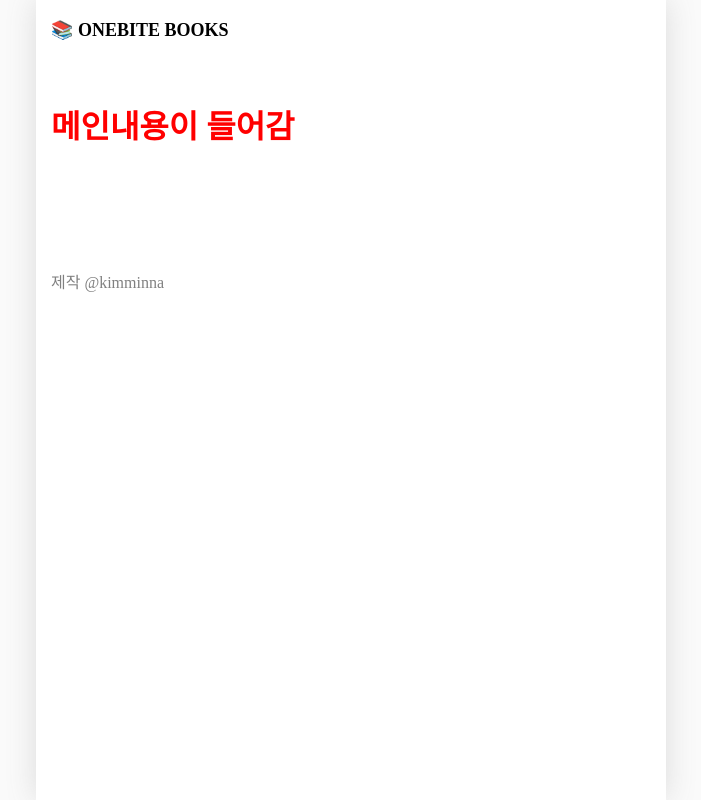
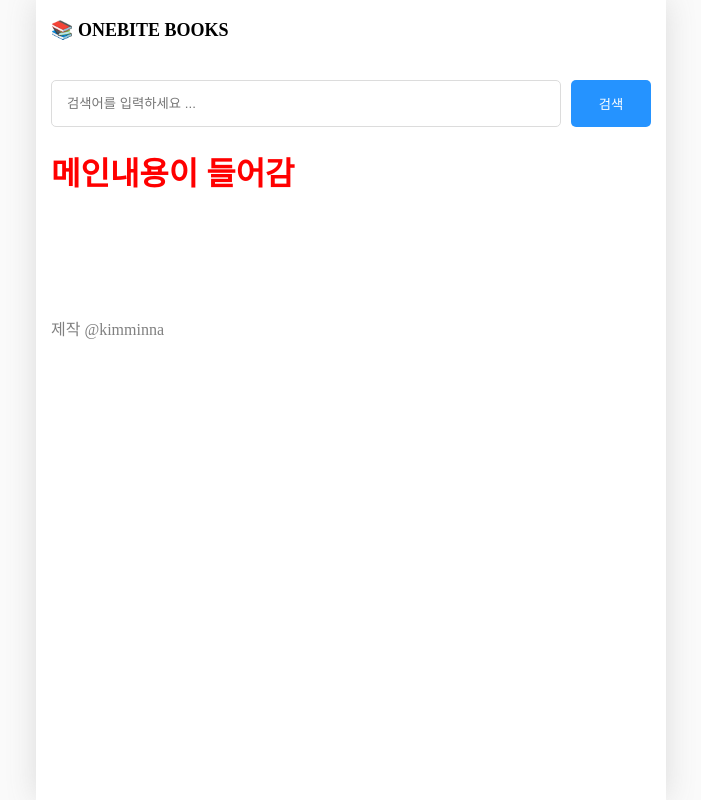
Before and after one commit to kimminna/book-project, a Next.js app: page / in a window 1280 px wide. Shown: the whole page, without its empty margins (289-990 px from the left). Built offline with nearby package versions, Linux system fonts and the light colour scheme.

Commit message:
feat, style: searchable 레이아웃 및 스타일링 구현

```diff
--- /dev/null
+++ b/src/components/searchable-layout.module.css
@@ -0,0 +1,22 @@
+.searchbar_container {
+  display: flex;
+  gap: 10px;
+  margin-bottom: 20px;
+}
+
+.searchbar_container > input {
+  flex: 1;
+  padding: 15px;
+  border-radius: 5px;
+  border: 1px solid rgb(220, 220, 220);
+  outline: none;
+}
+
+.searchbar_container > button {
+  width: 80px;
+  border-radius: 5px;
+  border: none;
+  background-color: rgb(37, 147, 255);
+  color: white;
+  cursor: pointer;
+}
--- /dev/null
+++ b/src/components/searchable-layout.tsx
@@ -0,0 +1,47 @@
+import { useRouter } from "next/router";
+import React, { ReactNode, useEffect, useState } from "react";
+import style from "./searchable-layout.module.css";
+
+export default function SearchableLayout({
+  children,
+}: {
+  children: ReactNode;
+}) {
+  const router = useRouter();
+  const q = router.query.q as string;
+  const [search, setSearch] = useState<string>("");
+
+  useEffect(() => {
+    setSearch(q || "");
+  }, [q]);
+
+  const onChangeSearch = (e: React.ChangeEvent<HTMLInputElement>) => {
+    setSearch(e.target.value);
+  };
+
+  const onSubmit = () => {
+    if (!search || q === search) return;
+    router.push(`/search?q=${search}`);
+  };
+
+  const onKeyDown = (e: React.KeyboardEvent<HTMLInputElement>) => {
+    if (e.key === "Enter") {
+      onSubmit();
+    }
+  };
+
+  return (
+    <div>
+      <div className={style.searchbar_container}>
+        <input
+          value={search}
+          onKeyDown={onKeyDown}
+          onChange={onChangeSearch}
+          placeholder="검색어를 입력하세요 ..."
+        />
+        <button onClick={onSubmit}>검색</button>
+      </div>
+      {children}
+    </div>
+  );
+}
--- a/src/pages/_app.tsx
+++ b/src/pages/_app.tsx
@@ -1,11 +1,17 @@
 import GlobalLayout from "@/components/global-layout";
 import "@/styles/globals.css";
+import { NextPage } from "next";
 import type { AppProps } from "next/app";
+import { ReactNode } from "react";
 
-export default function App({ Component, pageProps }: AppProps) {
-  return (
-    <GlobalLayout>
-      <Component {...pageProps} />
-    </GlobalLayout>
-  );
+type NextPageWithLayout = NextPage & {
+  getLayout?: (page: ReactNode) => ReactNode;
+};
+
+export default function App({
+  Component,
+  pageProps,
+}: AppProps & { Component: NextPageWithLayout }) {
+  const getLayout = Component.getLayout ?? ((page: ReactNode) => page);
+  return <GlobalLayout>{getLayout(<Component {...pageProps} />)}</GlobalLayout>;
 }
--- a/src/pages/index.tsx
+++ b/src/pages/index.tsx
@@ -1,5 +1,11 @@
+import SearchableLayout from "@/components/searchable-layout";
 import style from "./index.module.css";
+import { ReactNode } from "react";
 
 export default function Home() {
   return <h1 className={style.h1}>메인내용이 들어감</h1>;
 }
+
+Home.getLayout = (page: ReactNode) => {
+  return <SearchableLayout>{page}</SearchableLayout>;
+};
--- a/src/pages/search/index.tsx
+++ b/src/pages/search/index.tsx
@@ -1,7 +1,13 @@
+import SearchableLayout from "@/components/searchable-layout";
 import { useRouter } from "next/router";
+import { ReactNode } from "react";
 
 export default function Page() {
   const router = useRouter();
   const { q } = router.query;
   return <h1>Search {q} </h1>;
 }
+
+Page.getLayout = (page: ReactNode) => {
+  return <SearchableLayout>{page}</SearchableLayout>;
+};
```
